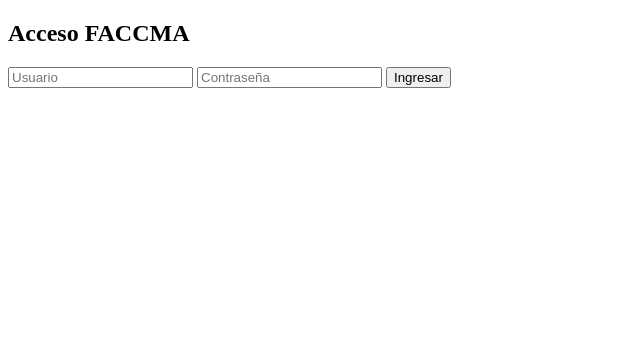
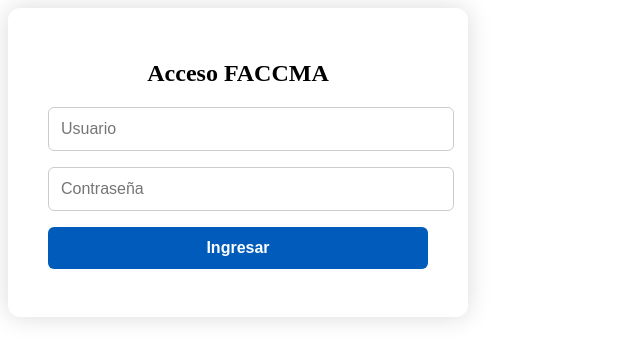
Before and after one commit to ThiagoTWM/FacmApp, a website: page public/FacmApp.html in a window 1280 px wide. Shown: the whole page, without its empty margins (0-640 px from the left). Drawn offline with Linux system fonts and the light colour scheme.

Commit message:
Update FacmApp.html

```diff
--- a/public/FacmApp.html
+++ b/public/FacmApp.html
@@ -4,7 +4,7 @@
   <meta charset="UTF-8" />
   <meta name="viewport" content="width=device-width, initial-scale=1.0" />
   <title>FACCMA | Login</title>
-  <link rel="stylesheet" href="estilos.css" />
+  <link rel="stylesheet" href="style.css" />
 </head>
 <body>
   <main class="login-container">
```
